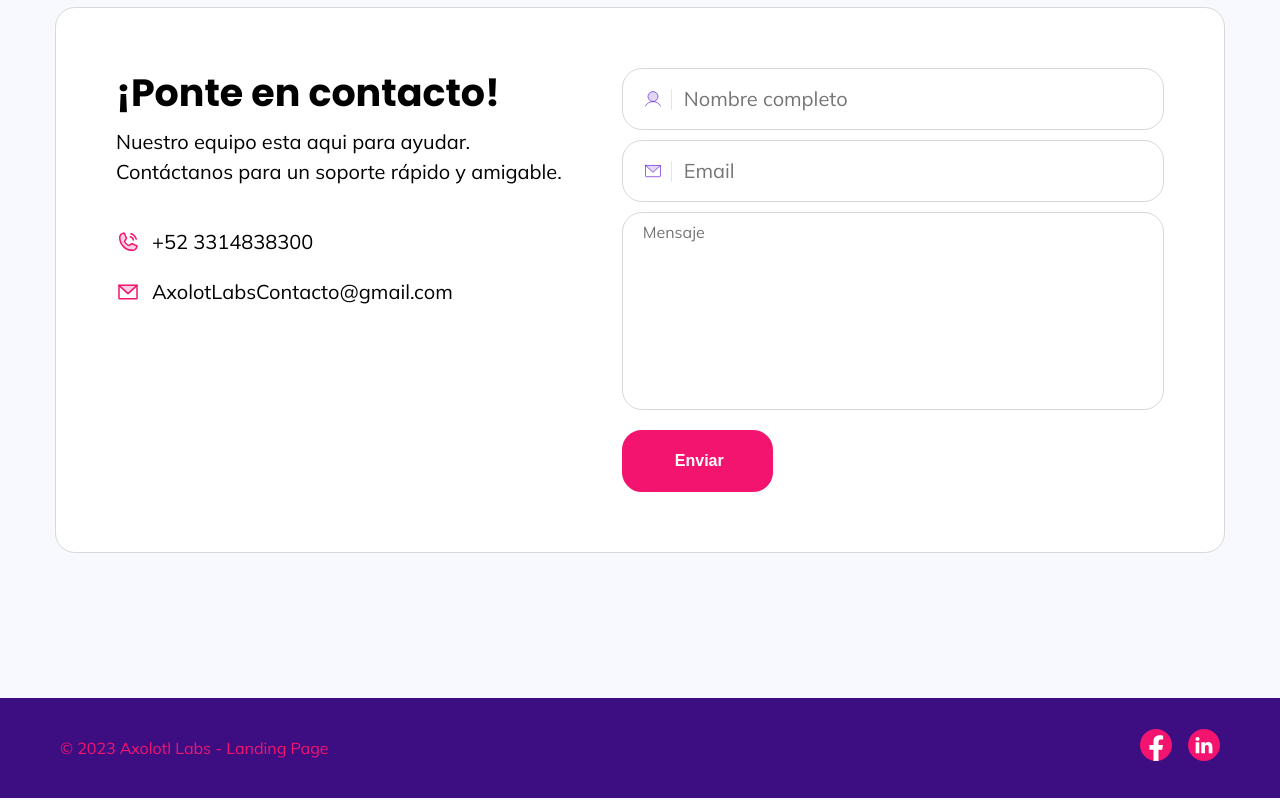
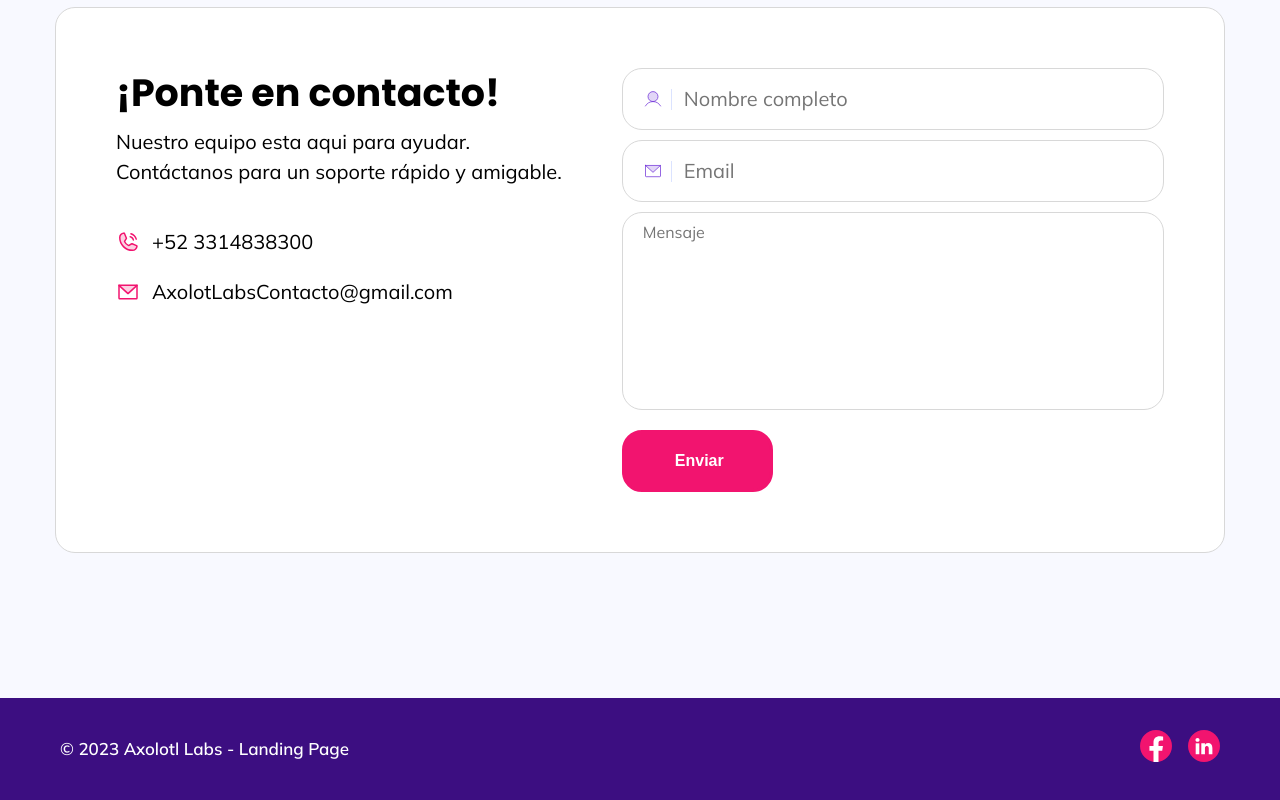
Before and after one commit to Alphainvicta/axolote-labs, a React (Create React App) app: page / in a window 1280 px wide. Shown: the part 5622-6422 px from the top of the page. Built offline with nearby package versions, Linux system fonts and the light colour scheme.

Commit message:
Update footer_style.scss

```diff
--- a/src/sections/footer/footer_style.scss
+++ b/src/sections/footer/footer_style.scss
@@ -3,12 +3,14 @@
   display: flex;
   align-items: center;
   background: #3c0e81;
+
+
   .about {
     flex-grow: 1;
-    color: #f2146f;
+    color: white;
     font-family: "Mulish";
-    font-weight: 400;
-    font-size: 1.6rem;
+    font-weight: 600;
+    font-size: 1.7rem;
     line-height: 2rem;
   }
   .social {
```
